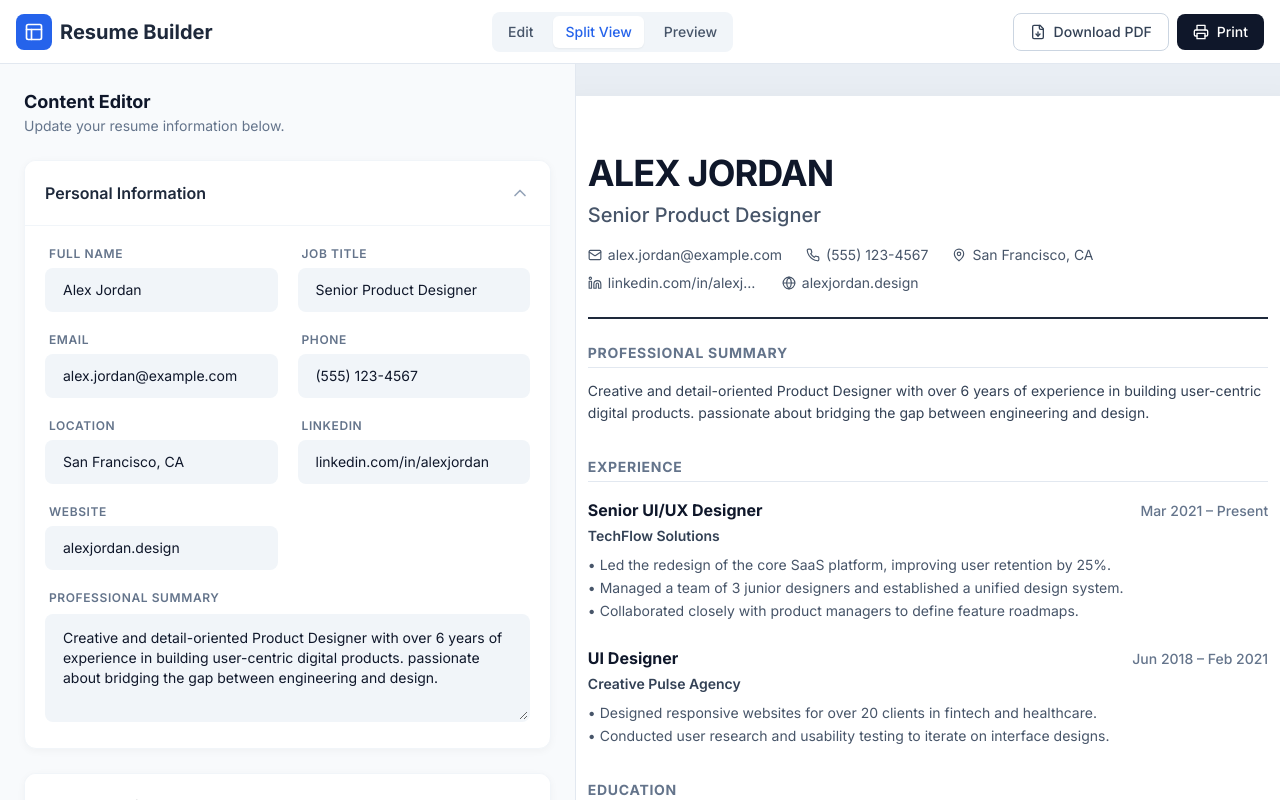
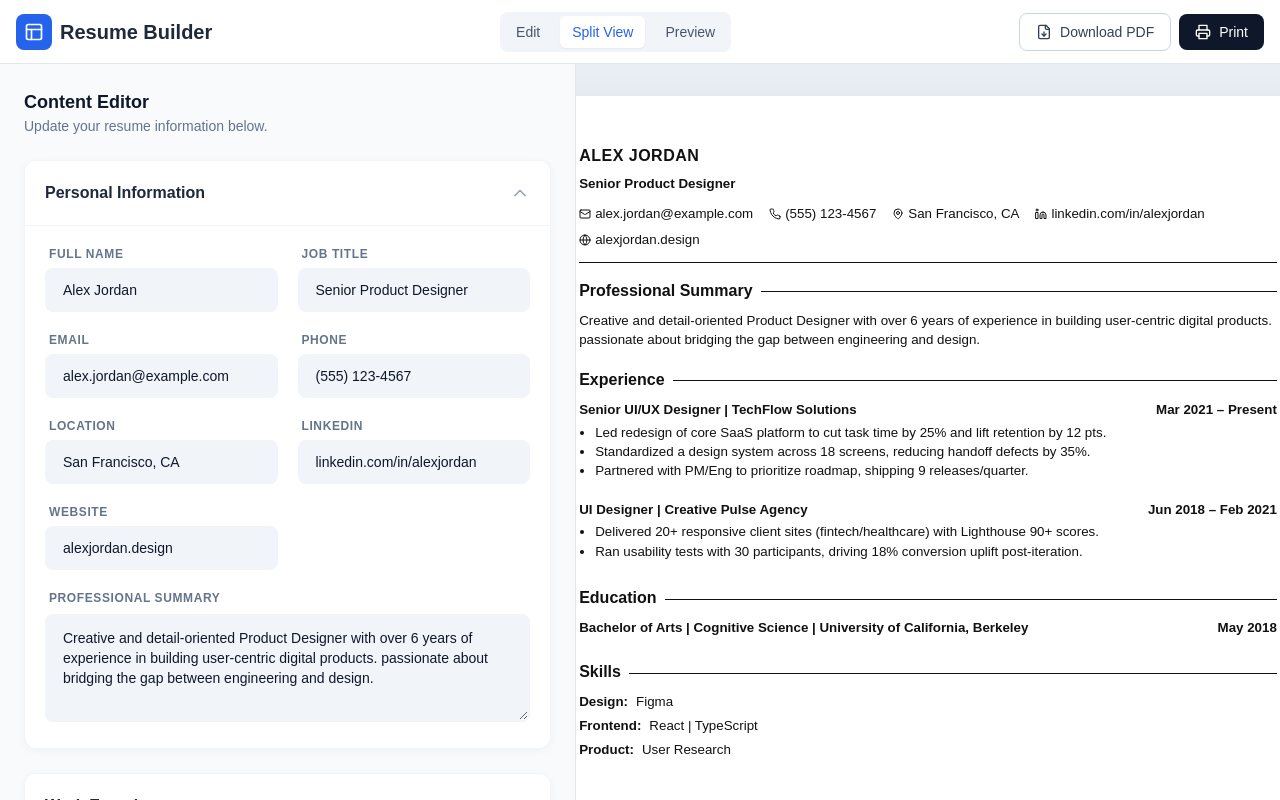
Before and after one commit to ShukoorTalha/Resume_Editor, a React (Vite) app: page / in a window 1280 px wide. Built offline with nearby package versions, Linux system fonts and the light colour scheme.

Commit message:
Apply resume layout and skills grouping

```diff
--- a/components/ResumePreview.tsx
+++ b/components/ResumePreview.tsx
@@ -11,93 +11,92 @@ export const ResumePreview: React.FC<{ data: ResumeData }> = ({ data }) => {
     return date.toLocaleDateString('en-US', { month: 'short', year: 'numeric' });
   };
 
+  const bulletLines = (text: string) =>
+    text
+      .split(/\n+/)
+      .map(line => line.replace(/^[-•]\s*/, '').trim())
+      .filter(Boolean);
+
+  const groupedSkills = skills.reduce<Record<string, string[]>>((acc, skill) => {
+    const key = skill.category || 'Other';
+    if (!acc[key]) acc[key] = [];
+    acc[key].push(skill.name);
+    return acc;
+  }, {});
+
+  const sortedSkillGroups = Object.entries(groupedSkills).sort(([a], [b]) => a.localeCompare(b));
+
   return (
-    <div className="bg-white shadow-2xl print:shadow-none w-[210mm] min-h-[297mm] mx-auto">
-      <div id="resume-preview" className="w-full h-full p-[10mm] md:p-[15mm] text-slate-800 bg-white">
+    <div className="resume-page shadow-2xl print:shadow-none" id="resume-preview">
       {/* Header */}
-        <header className="border-b-2 border-slate-800 pb-6 mb-6">
-          <h1 className="text-4xl font-bold uppercase tracking-tight text-slate-900 mb-2">{profile.fullName}</h1>
-          <p className="text-xl text-slate-600 font-medium mb-4">{profile.title}</p>
-
-          <div className="flex flex-wrap gap-y-2 gap-x-6 text-sm text-slate-600">
+      <header className="resume-header">
+        <h1 className="resume-name">{profile.fullName}</h1>
+        <p className="resume-title">{profile.title}</p>
+        <div className="flex flex-wrap gap-y-1.5 gap-x-4 text-[10pt]">
           {profile.email && (
-              <div className="flex items-center gap-1.5">
-                <Mail size={14} />
-                <span>{profile.email}</span>
-              </div>
+            <span className="flex items-center gap-1"><Mail size={12} />{profile.email}</span>
           )}
           {profile.phone && (
-              <div className="flex items-center gap-1.5">
-                <Phone size={14} />
-                <span>{profile.phone}</span>
-              </div>
+            <span className="flex items-center gap-1"><Phone size={12} />{profile.phone}</span>
           )}
           {profile.location && (
-              <div className="flex items-center gap-1.5">
-                <MapPin size={14} />
-                <span>{profile.location}</span>
-              </div>
+            <span className="flex items-center gap-1"><MapPin size={12} />{profile.location}</span>
           )}
           {profile.linkedin && (
-              <div className="flex items-center gap-1.5">
-                <Linkedin size={14} />
-                <span className="truncate max-w-[150px]">{profile.linkedin.replace(/^https?:\/\//, '')}</span>
-              </div>
+            <span className="flex items-center gap-1"><Linkedin size={12} />{profile.linkedin.replace(/^https?:\/\//, '')}</span>
           )}
           {profile.website && (
-              <div className="flex items-center gap-1.5">
-                <Globe size={14} />
-                <span className="truncate max-w-[150px]">{profile.website.replace(/^https?:\/\//, '')}</span>
-              </div>
+            <span className="flex items-center gap-1"><Globe size={12} />{profile.website.replace(/^https?:\/\//, '')}</span>
           )}
         </div>
       </header>
 
       {/* Summary */}
       {profile.summary && (
-          <section className="mb-8">
-            <h2 className="text-sm font-bold uppercase tracking-wider text-slate-500 mb-3 border-b border-slate-200 pb-1">Professional Summary</h2>
-            <p className="text-sm leading-relaxed text-slate-700">{profile.summary}</p>
+        <section style={{ marginBottom: '18px' }}>
+          <div className="section-title">Professional Summary</div>
+          <p style={{ lineHeight: 1.45 }}>{profile.summary}</p>
         </section>
       )}
 
       {/* Experience */}
       {experience.length > 0 && (
-          <section className="mb-8">
-            <h2 className="text-sm font-bold uppercase tracking-wider text-slate-500 mb-4 border-b border-slate-200 pb-1">Experience</h2>
-            <div className="space-y-6">
-              {experience.map((exp) => (
+        <section style={{ marginBottom: '18px' }}>
+          <div className="section-title">Experience</div>
+          <div style={{ display: 'flex', flexDirection: 'column', gap: '12px' }}>
+            {experience.map((exp) => {
+              const bullets = bulletLines(exp.description);
+              return (
                 <div key={exp.id}>
-                  <div className="flex justify-between items-baseline mb-1">
-                    <h3 className="text-base font-bold text-slate-900">{exp.position}</h3>
-                    <span className="text-sm text-slate-500 font-medium whitespace-nowrap">
-                      {formatDate(exp.startDate)} – {exp.current ? 'Present' : formatDate(exp.endDate)}
-                    </span>
+                  <div className="entry-head">
+                    <span className="entry-role">{exp.position} | {exp.company}</span>
+                    <span className="entry-meta">{formatDate(exp.startDate)} – {exp.current ? 'Present' : formatDate(exp.endDate)}</span>
                   </div>
-                  <div className="text-slate-700 font-semibold text-sm mb-2">{exp.company}</div>
-                  <div className="text-sm text-slate-600 leading-relaxed whitespace-pre-wrap">
-                    {exp.description}
+                  {bullets.length > 0 && (
+                    <ul className="compact-list">
+                      {bullets.map((line, idx) => (
+                        <li key={idx}>{line}</li>
+                      ))}
+                    </ul>
+                  )}
                 </div>
-                </div>
-              ))}
+              );
+            })}
           </div>
         </section>
       )}
 
       {/* Education */}
       {education.length > 0 && (
-          <section className="mb-8">
-            <h2 className="text-sm font-bold uppercase tracking-wider text-slate-500 mb-4 border-b border-slate-200 pb-1">Education</h2>
-            <div className="space-y-4">
+        <section style={{ marginBottom: '18px' }}>
+          <div className="section-title">Education</div>
+          <div style={{ display: 'flex', flexDirection: 'column', gap: '10px' }}>
             {education.map((edu) => (
               <div key={edu.id}>
-                  <div className="flex justify-between items-baseline">
-                    <h3 className="font-bold text-slate-900">{edu.school}</h3>
-                    <span className="text-sm text-slate-500 font-medium">{formatDate(edu.graduationDate)}</span>
+                <div className="entry-head">
+                  <span className="entry-role">{edu.degree}{edu.field ? ` | ${edu.field}` : ''} | {edu.school}</span>
+                  <span className="entry-meta">{formatDate(edu.graduationDate)}</span>
                 </div>
-                  <p className="text-sm text-slate-700">
-                    {edu.degree}{edu.field ? `, ${edu.field}` : ''}
-                  </p>
               </div>
             ))}
           </div>
@@ -107,17 +106,17 @@ export const ResumePreview: React.FC<{ data: ResumeData }> = ({ data }) => {
       {/* Skills */}
       {skills.length > 0 && (
         <section>
-            <h2 className="text-sm font-bold uppercase tracking-wider text-slate-500 mb-3 border-b border-slate-200 pb-1">Skills</h2>
-            <div className="flex flex-wrap gap-2">
-              {skills.map((skill) => (
-                <span key={skill.id} className="bg-slate-100 text-slate-700 px-3 py-1 rounded text-xs font-semibold uppercase tracking-wide">
-                  {skill.name}
-                </span>
+          <div className="section-title">Skills</div>
+          <div className="skills-grid">
+            {sortedSkillGroups.map(([category, names]) => (
+              <div className="skills-row" key={category}>
+                <span className="category">{category}:</span>
+                <span className="items">{names.join(' | ')}</span>
+              </div>
             ))}
           </div>
         </section>
       )}
     </div>
-    </div>
   );
 };
--- a/index.css
+++ b/index.css
@@ -7,6 +7,128 @@
   color-scheme: light;
 }
 
+body {
+  margin: 0;
+  background: #f3f4f6;
+  font-family: "Arial", "Calibri", sans-serif;
+  font-size: 10pt;
+  color: #111;
+}
+
+@page {
+  margin: 0.5in;
+}
+
+@media print {
+  body {
+    margin: 0;
+  }
+}
+
+.resume-page {
+  width: 210mm;
+  min-height: 297mm;
+  margin: 0 auto;
+  padding: 0.5in;
+  background: #fff;
+  box-sizing: border-box;
+  font-family: "Arial", "Calibri", sans-serif;
+  font-size: 10pt;
+  color: #111;
+}
+
+.resume-header {
+  border-bottom: 1px solid #111;
+  padding-bottom: 12px;
+  margin-bottom: 16px;
+}
+
+.resume-name {
+  font-size: 12pt;
+  font-weight: 700;
+  letter-spacing: 0.5px;
+  text-transform: uppercase;
+  margin: 0 0 6px 0;
+}
+
+.resume-title {
+  font-size: 10pt;
+  font-weight: 600;
+  margin: 0 0 10px 0;
+}
+
+.section-title {
+  display: flex;
+  align-items: center;
+  gap: 8px;
+  font-size: 12pt;
+  font-weight: 700;
+  margin: 0 0 8px 0;
+}
+
+.section-title::after {
+  content: "";
+  flex: 1;
+  border-bottom: 1px solid #111;
+  transform: translateY(1px);
+}
+
+.entry-head {
+  display: flex;
+  justify-content: space-between;
+  gap: 12px;
+  font-weight: 700;
+  font-size: 10pt;
+  margin-bottom: 4px;
+}
+
+.entry-role {
+  flex: 1;
+}
+
+.entry-meta {
+  white-space: nowrap;
+  font-weight: 600;
+}
+
+.entry-sub {
+  font-size: 10pt;
+  color: #374151;
+  margin-bottom: 6px;
+}
+
+.compact-list {
+  margin: 0 0 8px 16px;
+  padding: 0;
+  list-style-type: disc;
+}
+
+.compact-list li {
+  margin: 2px 0;
+  line-height: 1.3;
+}
+
+.skills-grid {
+  display: flex;
+  flex-direction: column;
+  gap: 4px;
+}
+
+.skills-row {
+  display: flex;
+  gap: 8px;
+  flex-wrap: wrap;
+  font-size: 10pt;
+}
+
+.skills-row .category {
+  font-weight: 700;
+}
+
+.skills-row .items {
+  font-weight: 400;
+}
+
 @media (prefers-reduced-motion: reduce) {
   * {
     animation-duration: 0.01ms !important;
--- a/types.ts
+++ b/types.ts
@@ -31,6 +31,7 @@ export interface Skill {
   id: string;
   name: string;
   level: 'Beginner' | 'Intermediate' | 'Expert';
+  category: string;
 }
 
 export interface ResumeData {
@@ -59,7 +60,7 @@ export const initialResumeState: ResumeData = {
       startDate: "2021-03",
       endDate: "",
       current: true,
-      description: "• Led the redesign of the core SaaS platform, improving user retention by 25%.\n• Managed a team of 3 junior designers and established a unified design system.\n• Collaborated closely with product managers to define feature roadmaps.",
+      description: "• Led redesign of core SaaS platform to cut task time by 25% and lift retention by 12 pts.\n• Standardized a design system across 18 screens, reducing handoff defects by 35%.\n• Partnered with PM/Eng to prioritize roadmap, shipping 9 releases/quarter.",
     },
     {
       id: "2",
@@ -68,7 +69,7 @@ export const initialResumeState: ResumeData = {
       startDate: "2018-06",
       endDate: "2021-02",
       current: false,
-      description: "• Designed responsive websites for over 20 clients in fintech and healthcare.\n• Conducted user research and usability testing to iterate on interface designs.",
+      description: "• Delivered 20+ responsive client sites (fintech/healthcare) with Lighthouse 90+ scores.\n• Ran usability tests with 30 participants, driving 18% conversion uplift post-iteration.",
     }
   ],
   education: [
@@ -81,9 +82,9 @@ export const initialResumeState: ResumeData = {
     }
   ],
   skills: [
-    { id: "1", name: "Figma", level: "Expert" },
-    { id: "2", name: "React", level: "Intermediate" },
-    { id: "3", name: "TypeScript", level: "Intermediate" },
-    { id: "4", name: "User Research", level: "Expert" },
+    { id: "1", name: "Figma", level: "Expert", category: "Design" },
+    { id: "2", name: "React", level: "Intermediate", category: "Frontend" },
+    { id: "3", name: "TypeScript", level: "Intermediate", category: "Frontend" },
+    { id: "4", name: "User Research", level: "Expert", category: "Product" },
   ]
 };
```
Also changed, not shown: components/SkillsSection.tsx (+18 -3 lines). Lines whose indentation alone changed are shown as unchanged.
